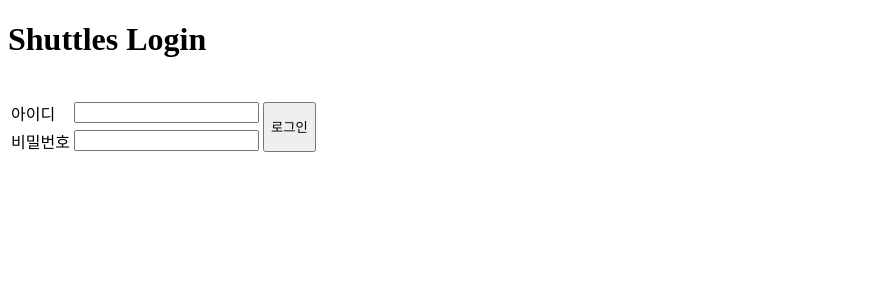
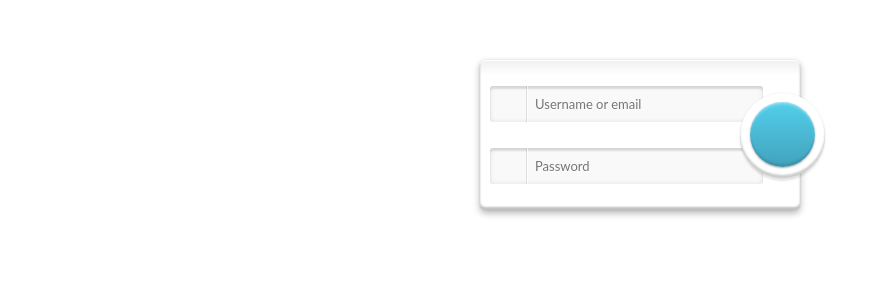
Before and after one commit to greatsatan/shuttles_admin, a Node server app: page /login.html in a window 1280 px wide. Shown: the top 300 px of the page, without its empty margins (0-879 px from the left). Run offline with Node 20, Linux system fonts and the light colour scheme.

Commit message:
recovery

```diff
--- a/index.js
+++ b/index.js
@@ -37,8 +37,8 @@
 app.use(expressErrorHandler.httpError(404));
 app.use(errorHandler);
 
-http.createServer(app).listen(3325, function() {
-    console.log('Express 서버가 3325번 포트에서 시작');
+http.createServer(app).listen(8765, function() {
+    console.log('Express 서버가 8765번 포트에서 시작');
 });
 
 module.exports = app;
--- /dev/null
+++ b/public/login.css
@@ -0,0 +1,154 @@
+.form-1 {
+    /* Size & position */
+    width: 300px;
+    margin: 60px auto 30px;
+    padding: 10px;
+    position: relative; /* For the submit button positioning */
+
+    /* Styles */
+    box-shadow:
+        0 0 1px rgba(0, 0, 0, 0.3),
+        0 3px 7px rgba(0, 0, 0, 0.3),
+        inset 0 1px rgba(255,255,255,1),
+        inset 0 -3px 2px rgba(0,0,0,0.25);
+    border-radius: 5px;
+    background: linear-gradient(#eeefef, #ffffff 10%);
+}
+
+.form-1 .field {
+    position: relative; /* For the icon positioning */
+}
+
+.form-1 .field i {
+    /* Size and position */
+    left: 0px;
+    top: 0px;
+    position: absolute;
+    height: 36px;
+    width: 36px;
+
+    /* Line */
+    border-right: 1px solid rgba(0, 0, 0, 0.1);
+    box-shadow: 1px 0 0 rgba(255, 255, 255, 0.7);
+
+    /* Styles */
+    color: #777777;
+    text-align: center;
+    line-height: 42px;
+    transition: all 0.3s ease-out;
+    pointer-events: none;
+}
+
+.form-1 input[type=text],
+.form-1 input[type=password] {
+    font-family: 'Lato', Calibri, Arial, sans-serif;
+    font-size: 13px;
+    font-weight: 400;
+    text-shadow: 0 1px 0 rgba(255,255,255,0.8);
+
+    /* Size and position */
+    width: 70%;
+    padding: 10px 18px 10px 45px;
+
+    /* Styles */
+    border: none; /* Remove the default border */
+    box-shadow:
+        inset 0 0 5px rgba(0,0,0,0.1),
+        inset 0 3px 2px rgba(0,0,0,0.1);
+    border-radius: 3px;
+    background: #f9f9f9;
+    color: #777;
+    transition: color 0.3s ease-out;
+}
+
+.form-1 input[type=text] {
+    margin-bottom: 10px;
+}
+
+.form-1 input[type=text]:hover ~ i,
+.form-1 input[type=password]:hover ~ i {
+    color: #52cfeb;
+}
+
+.form-1 input[type=text]:focus ~ i,
+.form-1 input[type=password]:focus ~ i {
+    color: #42A2BC;
+}
+
+.form-1 input[type=text]:focus,
+.form-1 input[type=password]:focus,
+.form-1 button[type=submit]:focus {
+    outline: none;
+}
+
+.form-1 .submit {
+    /* Size and position */
+    width: 65px;
+    height: 65px;
+    position: absolute;
+    top: 17px;
+    right: -25px;
+    padding: 10px;
+    z-index: 2;
+
+    /* Styles */
+    background: #ffffff;
+    border-radius: 50%;
+    box-shadow:
+        0 0 2px rgba(0,0,0,0.1),
+        0 3px 2px rgba(0,0,0,0.1),
+        inset 0 -3px 2px rgba(0,0,0,0.2);
+}
+
+.form-1 .submit:after {
+    /* Size and position */
+    /*content: "";
+    width: 10px;
+    height: 10px;
+    position: absolute;
+    top: -2px;
+    left: 30px;*/
+
+    /* Styles */
+    background: #ffffff;
+
+    /* Other masks trick */
+    box-shadow: 0 62px white, -32px 31px white;
+}
+
+.form-1 button {
+    /* Size and position */
+    width: 100%;
+    height: 100%;
+    margin-top: -1px;
+
+    /*Icon styles*/
+    font-size: 1.4em;
+    line-height: 1.75;
+    color: white;
+
+    /* Styles */
+    border: none; /* Remove the default border */
+    border-radius: inherit;
+    background: linear-gradient(#52cfeb, #42A2BC);
+    box-shadow:
+        inset 0 1px 0 rgba(255,255,255,0.3),
+        0 1px 2px rgba(0,0,0,0.35),
+        inset 0 3px 2px rgba(255,255,255,0.2),
+        inset 0 -3px 2px rgba(0,0,0,0.1);
+
+    cursor: pointer;
+}
+
+.form-1 button:hover,
+.form-1 button[type=submit]:focus {
+    background: #52cfeb;
+    transition: all 0.3s ease-out;
+}
+
+.form-1 button:active {
+    background: #42A2BC;
+    box-shadow:
+        inset 0 0 5px rgba(0,0,0,0.3),
+        inset 0 3px 4px rgba(0,0,0,0.3);
+}
--- a/public/login.html
+++ b/public/login.html
@@ -1,24 +1,23 @@
 <!DOCTYPE html>
 <html>
     <head>
+        <link rel="stylesheet" href="login.css">
         <meta charset="UTF-8">
         <title>Shuttles Login Page</title>
     </head>
     <body>
-        <h1>Shuttles Login</h1>
-        <br>
-        <form method="post" action="/">
-            <table>
-                <tr>
-                    <td><label>아이디</label></td>
-                    <td><input type="text" name="id"></td>
-                    <td rowspan="2"><input type="submit" value="로그인" name="login" style="height:50px"></td>
-                </tr>
-                <tr>
-                    <td><label>비밀번호</label></td>
-                    <td><input type="password" name="password"></td>
-                </tr>
-            </table>
+        <form class="form-1" method="post" action="/">
+            <p class="field">
+                <input type="text" name="login" placeholder="Username or email">
+                <i class=""></i>
+            </p>
+                <p class="field">
+                    <input type="password" name="password" placeholder="Password">
+                    <i class=""></i>
+            </p>
+            <p class="submit">
+                <button type="submit" name="submit"><i class=""></i></button>
+            </p>
         </form>
     </body>
 </html>
--- a/routes/event.js
+++ b/routes/event.js
@@ -1,6 +1,6 @@
 var express = require('express');
 var router = express.Router();
-var connection = require('../db/db_con');
+var connection;
 
 router.post('/upload', function(req, res) {
     if(req.session.user) {
--- a/routes/summary.js
+++ b/routes/summary.js
@@ -1,6 +1,6 @@
 var express = require('express');
 var router = express.Router();
-var connection = require('../db/db_con');
+var connection;
 
 router.get('/', function(req, res){
     if(req.session.user) {
--- a/views/menuList.ejs
+++ b/views/menuList.ejs
@@ -56,7 +56,9 @@
         <div>
             <form method="get" action="/menu/update_page">
                 <table>
-                    <% for(var i=0; i<results.length; i++) {
+                    <%
+
+                        for(var i=0; i<results.length; i++) {
                             var coffee_id = results[i].coffee_id;
                             var c_name = results[i].c_name;
                             var picture_url = results[i].picture_url;
```
Also changed, not shown: db/db_con.js (deleted, +0 -30 lines), db/db_info.js (deleted, +0 -11 lines), db/w_coffeeDb.js (+10 -6 lines), db/w_loginDb.js (+6 -18 lines), 3 other files. Lines whose indentation alone changed are shown as unchanged.
